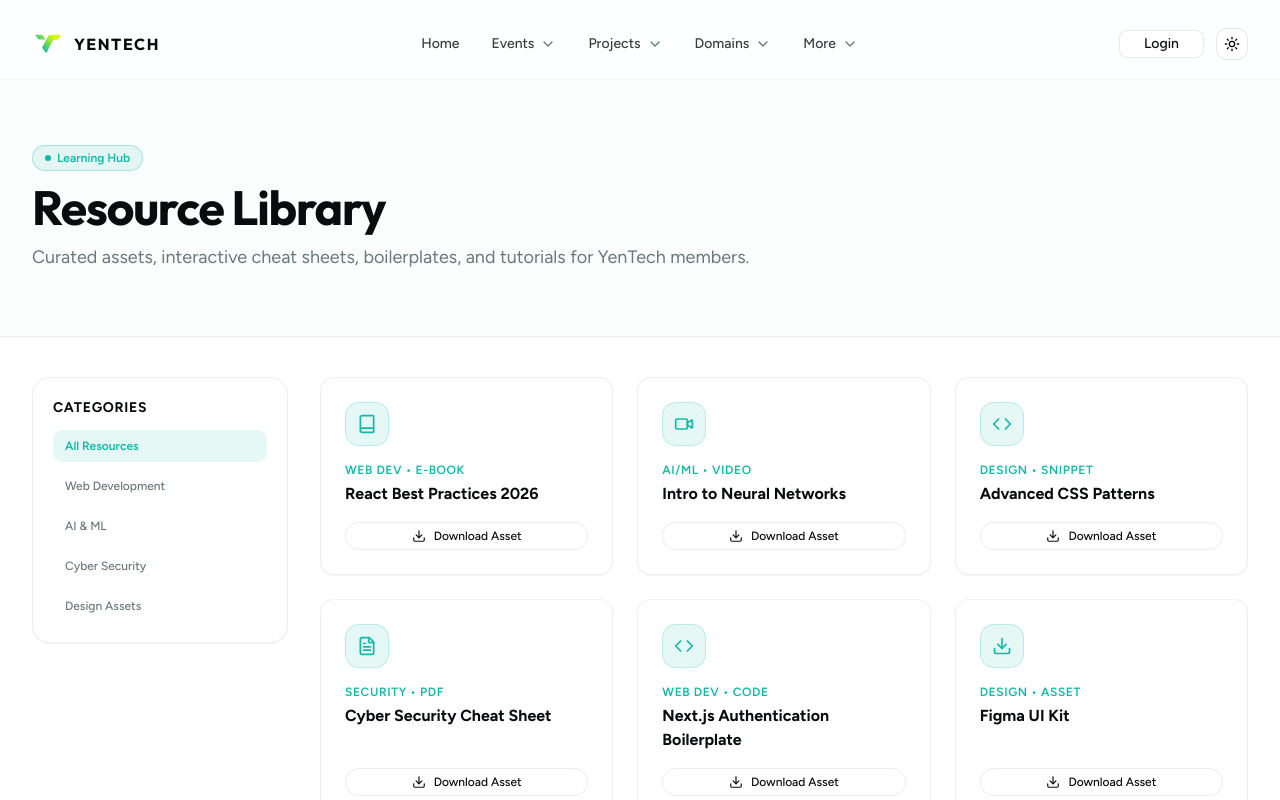
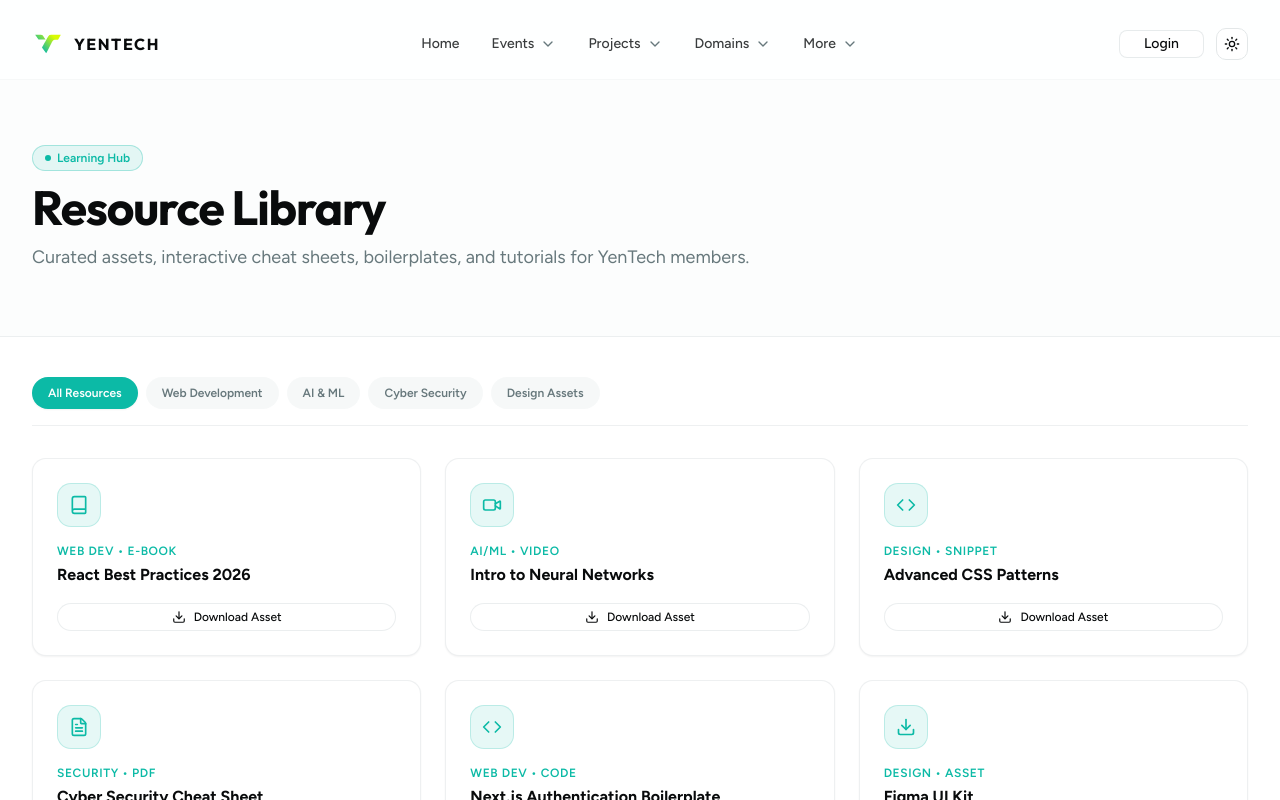
Before and after one commit to Jagadish-s-naik/YenTech-website, a Next.js app: page /resources in a window 1280 px wide. Shown: the top 800 px of the page. Built offline with nearby package versions, Linux system fonts and the light colour scheme.

Commit message:
Resource libaray layout fix in moblie

```diff
--- a/app/resources/page.tsx
+++ b/app/resources/page.tsx
@@ -1,7 +1,18 @@
+"use client";
+
+import { useState } from "react";
 import { PageHeader } from "@/components/shared/PageHeader";
 import { PageContainer } from "@/components/shared/PageContainer";
 import { Book, FileText, Video, Code, Download } from "lucide-react";
 import { Button } from "@/components/ui/button";
+
+const CATEGORIES = [
+  { id: "all", label: "All Resources" },
+  { id: "web-dev", label: "Web Development", match: "Web Dev" },
+  { id: "ai-ml", label: "AI & ML", match: "AI/ML" },
+  { id: "security", label: "Cyber Security", match: "Security" },
+  { id: "design", label: "Design Assets", match: "Design" },
+];
 
 const RESOURCES = [
   {
@@ -38,6 +49,16 @@ const RESOURCES = [
 ];
 
 export default function ResourcesPage() {
+  const [activeCategory, setActiveCategory] = useState("all");
+
+  const filteredResources =
+    activeCategory === "all"
+      ? RESOURCES
+      : RESOURCES.filter((res) => {
+          const catObj = CATEGORIES.find((c) => c.id === activeCategory);
+          return catObj?.match ? res.category === catObj.match : true;
+        });
+
   return (
     <div className="bg-background min-h-screen">
       <PageHeader
@@ -47,35 +68,29 @@ export default function ResourcesPage() {
       />
 
       <PageContainer>
-        <div className="flex flex-col gap-8 md:flex-row">
-          <aside className="w-full space-y-6 md:w-64">
-            <div className="border-border/60 bg-card rounded-2xl border p-5 shadow-xs">
-              <h3 className="text-foreground mb-3 text-sm font-bold tracking-wider uppercase">
-                Categories
-              </h3>
-              <ul className="space-y-2 text-xs font-medium">
-                <li className="rounded-lg bg-[#0CBAA6]/10 px-3 py-2 font-semibold text-[#0CBAA6]">
-                  All Resources
-                </li>
-                <li className="text-muted-foreground hover:bg-muted hover:text-foreground cursor-pointer rounded-lg px-3 py-2 transition-colors">
-                  Web Development
-                </li>
-                <li className="text-muted-foreground hover:bg-muted hover:text-foreground cursor-pointer rounded-lg px-3 py-2 transition-colors">
-                  AI & ML
-                </li>
-                <li className="text-muted-foreground hover:bg-muted hover:text-foreground cursor-pointer rounded-lg px-3 py-2 transition-colors">
-                  Cyber Security
-                </li>
-                <li className="text-muted-foreground hover:bg-muted hover:text-foreground cursor-pointer rounded-lg px-3 py-2 transition-colors">
-                  Design Assets
-                </li>
-              </ul>
+        {/* Horizontal Scrollable Category Filter Pills */}
+        <div className="border-border/60 mb-8 flex scrollbar-none items-center gap-2 overflow-x-auto border-b pb-4">
+          {CATEGORIES.map((cat) => {
+            const isActive = activeCategory === cat.id;
+            return (
+              <button
+                key={cat.id}
+                onClick={() => setActiveCategory(cat.id)}
+                className={`shrink-0 rounded-full px-4 py-2 text-xs font-semibold transition-all ${
+                  isActive
+                    ? "bg-[#0CBAA6] text-white shadow-xs"
+                    : "bg-muted/60 text-muted-foreground hover:bg-muted hover:text-foreground"
+                }`}
+              >
+                {cat.label}
+              </button>
+            );
+          })}
         </div>
-          </aside>
 
-          <main className="flex-1">
+        {/* Resources Grid */}
         <div className="grid grid-cols-1 gap-6 md:grid-cols-2 lg:grid-cols-3">
-              {RESOURCES.map((res, i) => (
+          {filteredResources.map((res, i) => (
             <div
               key={i}
               className="group border-border/60 bg-card flex flex-col rounded-xl border p-6 shadow-xs transition-all duration-300 hover:border-[#0CBAA6]/40 hover:shadow-md"
@@ -99,8 +114,12 @@ export default function ResourcesPage() {
             </div>
           ))}
         </div>
-          </main>
+
+        {filteredResources.length === 0 && (
+          <div className="text-muted-foreground py-16 text-center text-sm">
+            No resources found for this category.
           </div>
+        )}
       </PageContainer>
     </div>
   );
```
Lines whose indentation alone changed are shown as unchanged.
